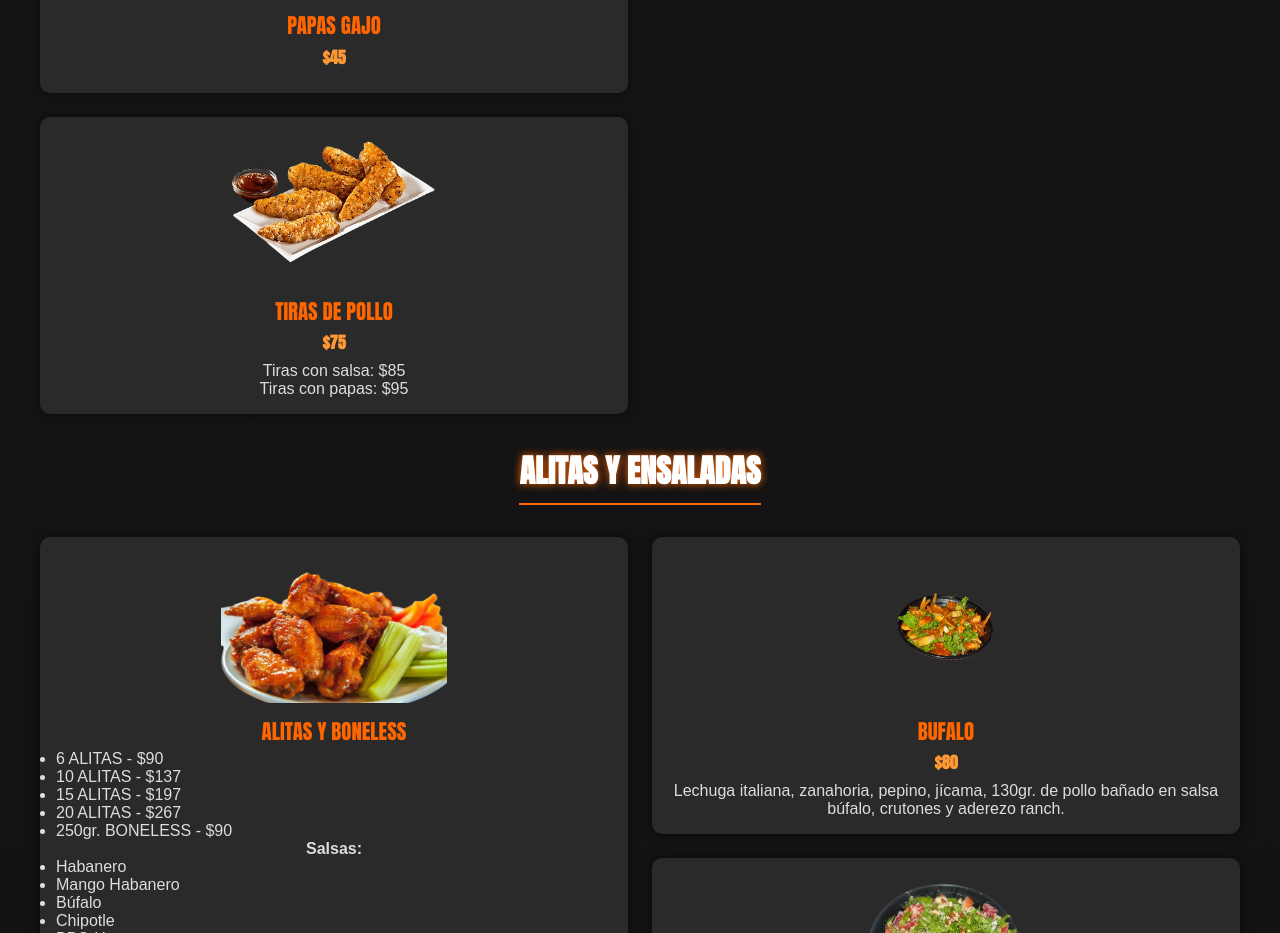
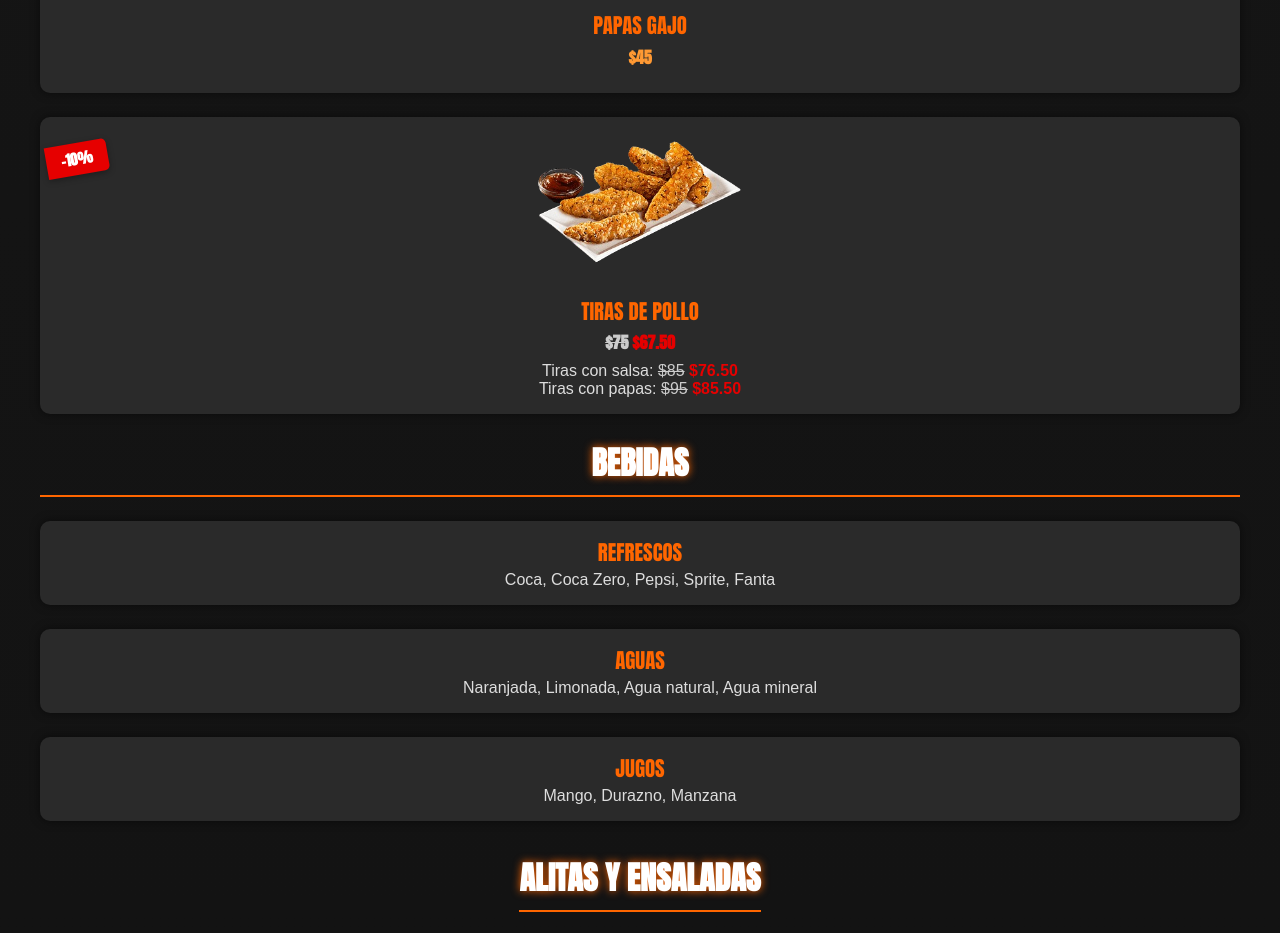
Before and after one commit to tamayosvp/www.tamayosV-P.com, a plain HTML site: page index.html in a window 1280 px wide. Shown: the part 5402-6335 px from the top of the page. Drawn offline with nearby package versions, Linux system fonts and the light colour scheme.

Commit message:
Update index.html

```diff
--- a/index.html
+++ b/index.html
@@ -570,8 +570,22 @@
         <div class="item"><img src="papaslemon.png" alt="Papas Lemon Pepper"><div class="item-title">PAPAS LEMON PEPPER</div><div class="item-price">$45</div></div>
         <div class="item"><img src="salchi.png" alt="Salchipapas"><div class="item-title">SALCHIPAPAS</div><div class="item-price">$45</div></div>
         <div class="item"><img src="papagajo.png" alt="Papas Gajo"><div class="item-title">PAPAS GAJO</div><div class="item-price">$45</div></div>
-        <div class="item"><img src="tiraspollo.png" alt="Tiras de Pollo"><div class="item-title">TIRAS DE POLLO</div><div class="item-price">$75</div><div class="item-desc">Tiras con salsa: $85<br>Tiras con papas: $95</div></div>
-      </div>
+        <div class="item">
+  <div style="position: relative;">
+    <span class="discount-flag">-10%</span>
+    <img src="tiraspollo.png" alt="Tiras de Pollo">
+  </div>
+  <div class="item-title">TIRAS DE POLLO</div>
+  <div class="item-price">
+    <span style="text-decoration: line-through; color: #ccc;">$75</span>
+    <span style="color: #e60000; font-weight:bold;"> $67.50</span>
+  </div>
+  <div class="item-desc">
+    Tiras con salsa: <span style="text-decoration: line-through; color: #ccc;">$85</span> <span style="color: #e60000; font-weight:bold;">$76.50</span><br>
+    Tiras con papas: <span style="text-decoration: line-through; color: #ccc;">$95</span> <span style="color: #e60000; font-weight:bold;">$85.50</span>
+  </div>
+</div>
+
 
       <div class="column" data-aos="fade-left" id="bebidas">
         <h2>BEBIDAS</h2>
```
